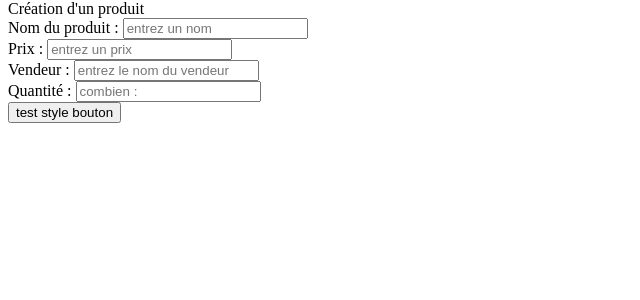
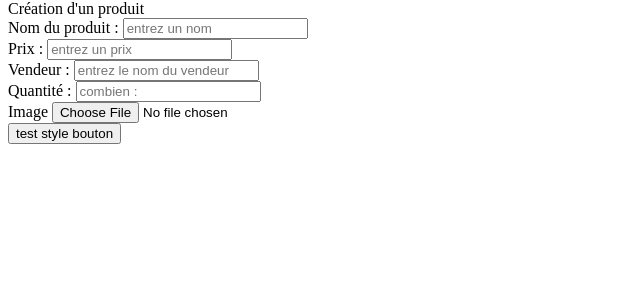
Before and after one commit to youssoufmiyad/e-commerce-PHP, a PHP site: page /dashboard/product/create in a window 1280 px wide. Shown: the part 27-327 px from the top of the page, without its empty margins (0-640 px from the left). Run offline with PHP 8.4, Linux system fonts and the light colour scheme.

Commit message:
ajout image fonctionnel mais améliorable

```diff
--- a/dashboard/product/create/index.php
+++ b/dashboard/product/create/index.php
@@ -13,22 +13,32 @@ require_once('../../connect.php');
 ?>
 <?php
 if ($_SERVER['REQUEST_METHOD'] == "POST") {
-    if (isset($_POST['product-name']) && isset($_POST['price']) && isset($_POST['vendor']) && isset($_POST['quantity'])) {
+    if (!empty($_POST['product-name']) && !empty($_POST['price']) && !empty($_POST['vendor']) && !empty($_POST['quantity']) && !empty($_FILES['productImage'])) {
         $name = $_POST['product-name'];
         $price = $_POST['price'];
         $vendor = $_POST['vendor'];
         $quantity = $_POST['quantity'];
+        $image = file_get_contents($_FILES['productImage']['tmp_name']);
 
         $postQuery = $db->prepare("INSERT INTO `products` (`Name`, `Price`, `Vendor`, `Quantity`) VALUES (?,?,?,?);");
         $postQuery->bind_param("ssss", $name, $price, $vendor, $quantity);
         try {
             $postQuery->execute();
             echo "Produit ajouté avec succès !";
+            $result = $db->query("SELECT ProductId from products WHERE Name='$name' AND Price=$price AND Vendor='$vendor' AND Quantity='$quantity'");
+
+            $actualProduct = $result->fetch_assoc();
+
+            $addPhoto = $db->prepare("INSERT INTO `products_photo` (`ProductId`, `Image`) VALUES (?,?);");
+            $addPhoto->bind_param("ss", $actualProduct["ProductId"], $image);
+            $addPhoto->execute();
+            echo "Photo ajouté avec succès !";
+
         } catch (Exception $e) {
             throw $e;
         }
     } else {
-        throw new Exception("Post params empty", 1);
+        throw new Exception("form incomplet", 1);
 
     }
 }
@@ -46,7 +56,7 @@ if ($_SERVER['REQUEST_METHOD'] == "POST") {
     </div>
     <div>
         <span>Création d'un produit</span>
-        <form method="post">
+        <form method="post" enctype="multipart/form-data">
             <label for="product-name">Nom du produit :</label>
             <input type="text" name="product-name" id="product-name" placeholder="entrez un nom">
             <br>
@@ -63,6 +73,12 @@ if ($_SERVER['REQUEST_METHOD'] == "POST") {
             <input type="number" name="quantity" id="quantity" placeholder="combien :">
             <br>
 
+            <input type="hidden" name="MAX_FILE_SIZE" value="30000" />
+
+            <label for="productImage">Image</label>
+            <input type="file" name="productImage" id="productImage" accept="image/png, image/gif, image/jpeg"><br>
+
+
             <button>test style bouton</button>
         </form>
     </div>
```
